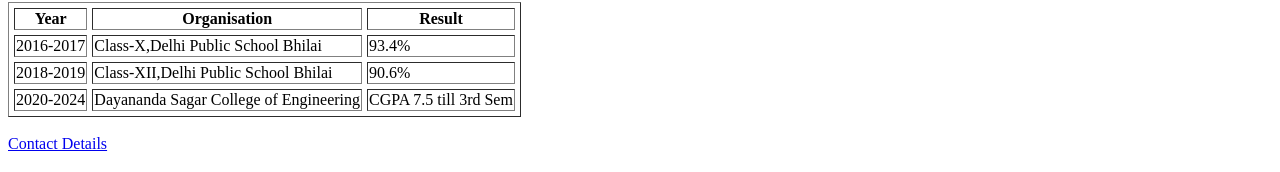
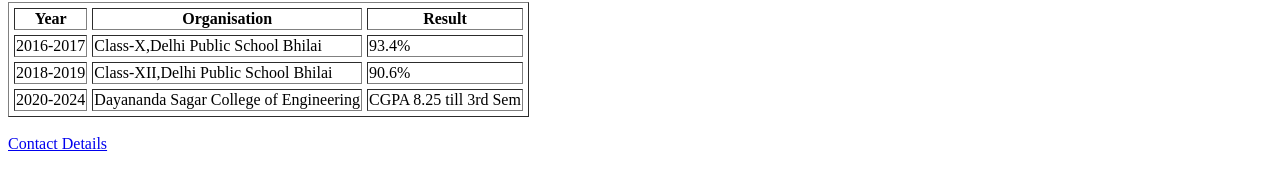
Before and after one commit to whovinamrasoni/CV, a plain HTML site: page index.html in a window 1280 px wide. Shown: the part 1076-1248 px from the top of the page. Drawn offline with Linux system fonts and the light colour scheme; files whose address does not match are found by name.

Commit message:
Update index.html

```diff
--- a/index.html
+++ b/index.html
@@ -45,7 +45,7 @@
       <tr>
         <td>2020-2024</td>
         <td>Dayananda Sagar College of Engineering</td>
-        <td>CGPA 7.5 till 3rd Sem</td>
+        <td>CGPA 8.25 till 3rd Sem</td>
       </tr>
     </tbody>
   </table>
```
